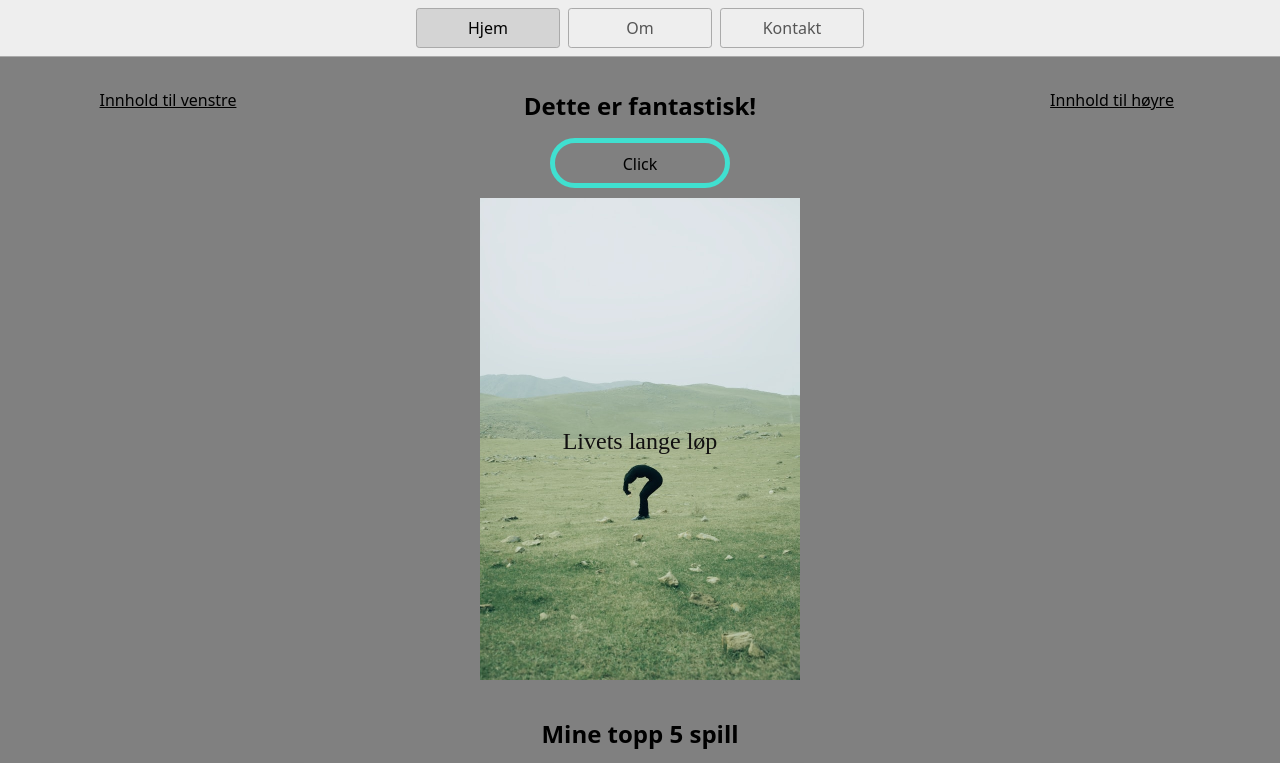
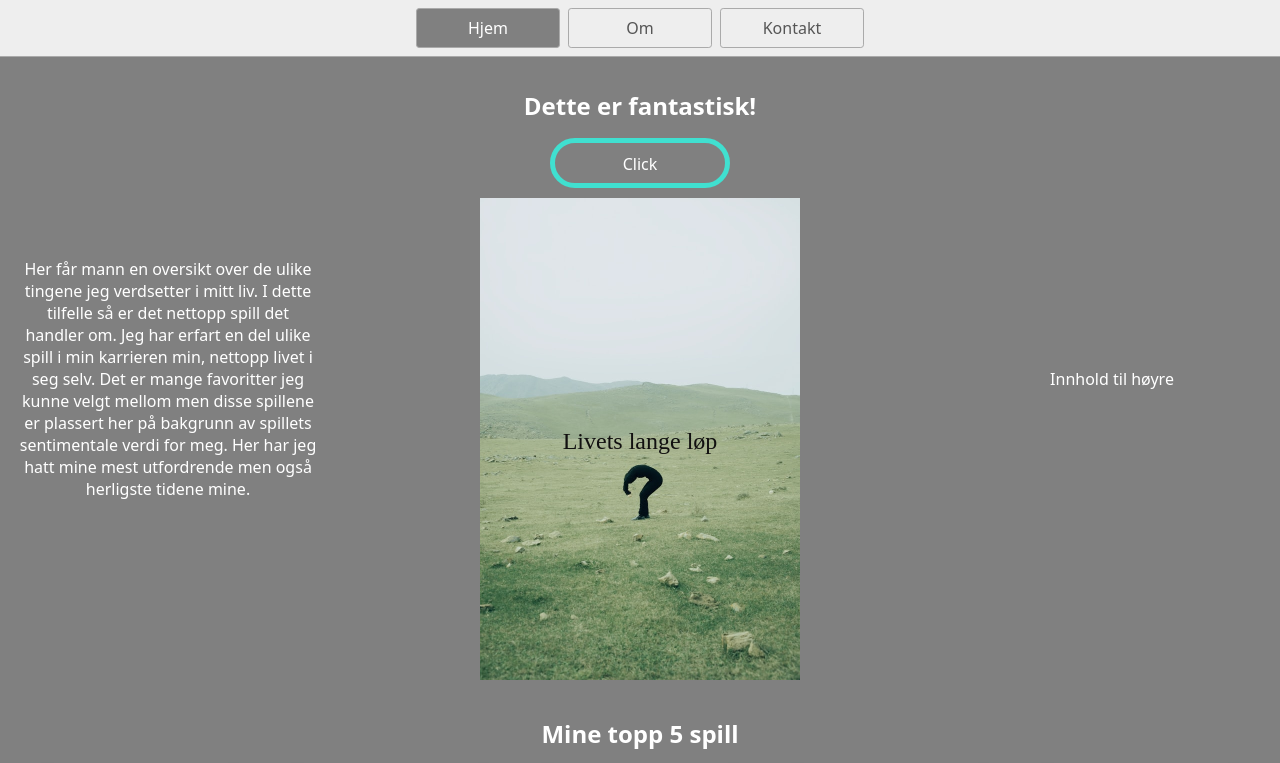
Before and after one commit to Rednasrot/Gl-de-Programmering, a website: page index.html in a window 1280 px wide. Shown: the top 763 px of the page. Drawn offline with Linux system fonts and the light colour scheme.

Commit message:
Oppdatering V4.3

```diff
--- a/index.html
+++ b/index.html
@@ -28,7 +28,13 @@
 
 <main>
     <aside>
-        <p>Innhold til venstre</p>
+        <p>Her får mann en oversikt over de ulike tingene jeg verdsetter i mitt liv.
+            I dette tilfelle så er det nettopp spill det handler om.
+            Jeg har erfart en del ulike spill i min karrieren min, nettopp livet i seg selv.
+            Det er mange favoritter jeg kunne velgt mellom men disse spillene er plassert her på bakgrunn
+            av spillets sentimentale verdi for meg.
+            Her har jeg hatt mine mest utfordrende men også herligste tidene mine.
+        </p>
     </aside>
 
     <div>
--- a/styles.css
+++ b/styles.css
@@ -6,7 +6,7 @@
 body {
   margin: 0;
   font-family: system-ui, sans-serif;
-  color: black;
+  color: white;
   background-color: grey;
 }
 
@@ -34,8 +34,8 @@ nav a {
 }
 
 nav a[aria-current='page'] {
-  color: #000;
-  background-color: #d4d4d4;
+  color: white;
+  background-color: grey;
 }
 
 main {
@@ -76,7 +76,7 @@ img {
 
 
 p {
-    text-decoration: underline;
+
 
   }
 
@@ -89,8 +89,13 @@ p {
 }
 
 aside {
+  background-color: grey;
+  color: white;
+  display: flex;
   flex: 1; /* Tar opp like mye plass som hovedinnhold */
   text-align: center; /* Justerer innholdet i aside */
+  justify-content: center;
+  align-items: center;
 }
 
 footer {
```
